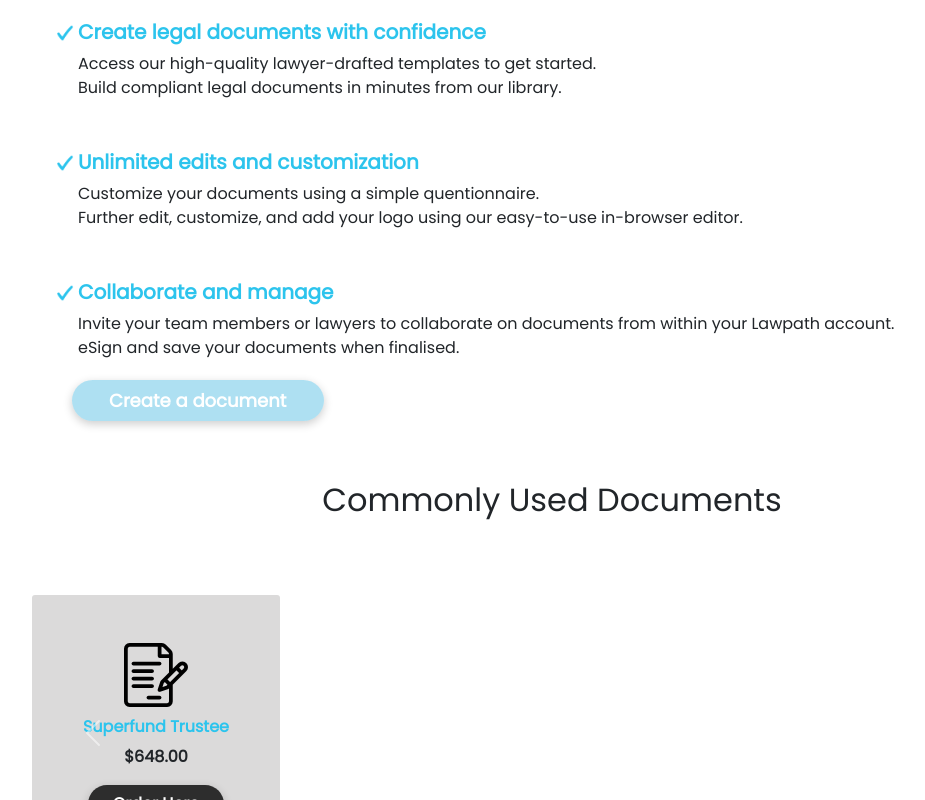
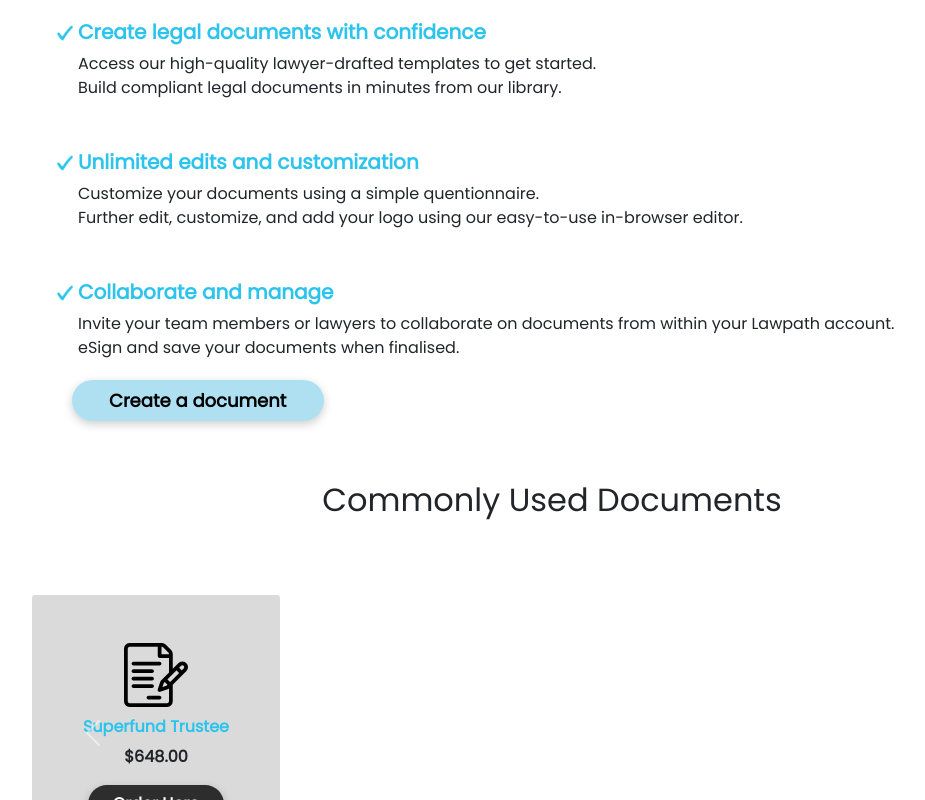
Before and after one commit to tayyab-rajja/legalhome, a plain HTML site: page index.html in a window 1280 px wide. In both pictures the pointer is over the link "Create a document". Shown: the part 1774-2574 px from the top of the page, without its empty margins (88-1013 px from the left). Drawn offline with nearby package versions, Linux system fonts and the light colour scheme; a script that the page names is missing.

Commit message:
carousel

```diff
--- a/css/styles.css
+++ b/css/styles.css
@@ -101,6 +101,9 @@ body {
   /* background-color: #2cc4ed; */
   background: rgb(25 166 219 / 0.35);
   border-radius: 30px;
+}
+.legal-docs .button:hover{
+  color: rgb(0, 0, 0);
 }
 
 /* CAROUSEL */
```
